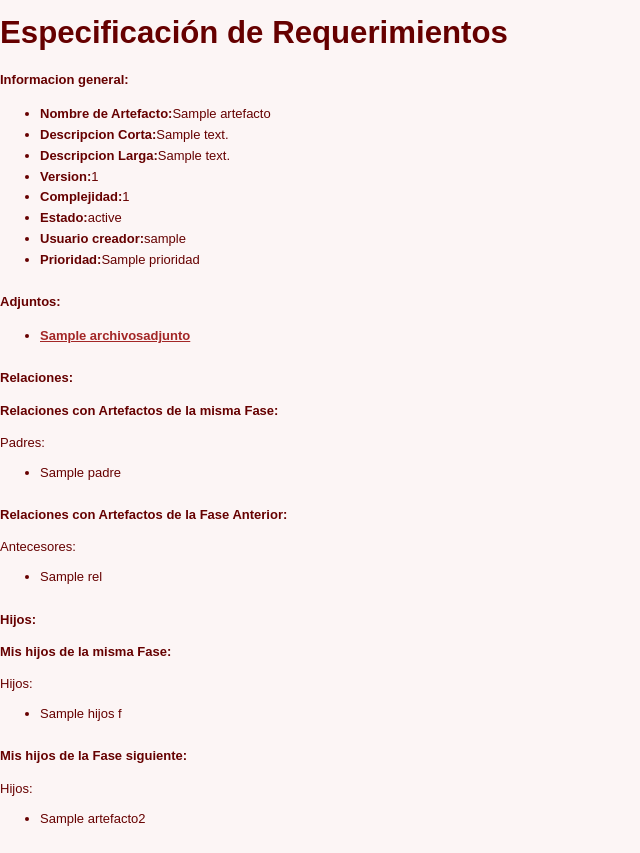
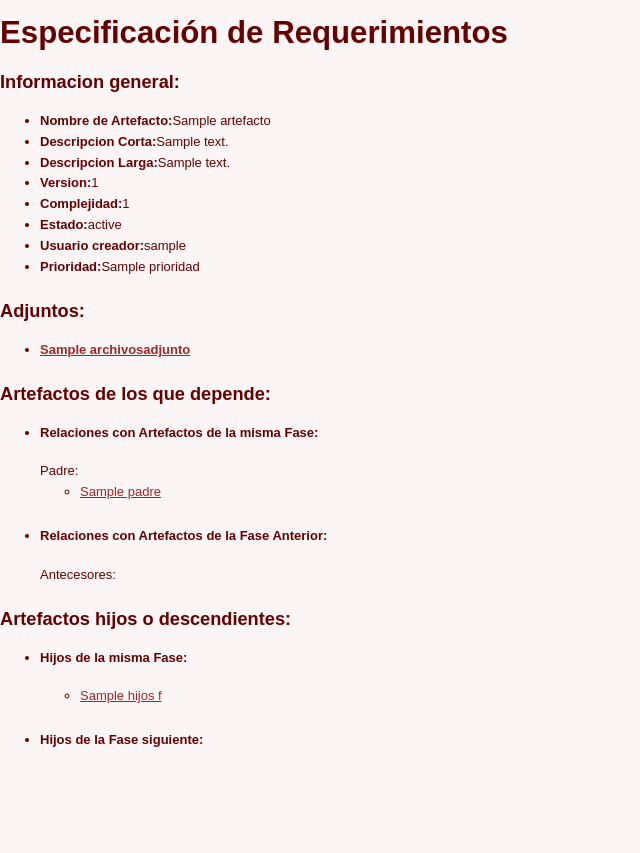
Before and after one commit to lamiamar/is2-sgps, a Django app: template sgps/templates/admin/artefacto/informacion_artefacto.html in a window 1280 px wide. Shown: the part 100-953 px from the top of the page, without its empty margins (0-640 px from the left). After the commit the page ends 847 px from the top, so only its background shows below. Run offline with Django 3.2, Linux system fonts and the light colour scheme; tables that the repository leaves empty hold one stand-in row (values such as "Sample post"); the template is opened without the code that fills it: values that come from a table or form of the project are taken from there, most other values are stand-ins (such as "Sample title", 1, 10 or a date in 2020); parts of the project's set-up code (start-up, migrations or seed data) failed here and were passed over.

Commit message:
arreglado vista de  ver artefacto, se modifico la forma en que muestra las relaciones

```diff
--- a/sgps/app/views.py
+++ b/sgps/app/views.py
@@ -1103,7 +1103,9 @@
     Mispadres = Artefacto.objects.filter(id__in=Mispadres).order_by('id')
     antecesores = Mispadres.exclude(Tipo_Artefacto__Fase=artefacto.Tipo_Artefacto.Fase)
     Mispadres = Mispadres.filter(Tipo_Artefacto__Fase=artefacto.Tipo_Artefacto.Fase)
+
     Mishijos = RelacionArtefacto.objects.filter(artefactoPadre=artefacto, Activo=True).values_list('artefactoHijo', flat=True)
+    Mishijos = Artefacto.objects.filter(id__in=Mishijos).order_by('id')
 
 
     fase= artefacto.Tipo_Artefacto.Fase
@@ -1111,6 +1113,7 @@
     contexto = RequestContext(request, {'proyecto': proyecto,
                                          'artefacto': artefacto,
                                          'padres': Mispadres,
+                                         'hijos': Mishijos,
                                          'antecesores': antecesores,
                                          'fase': fase,
                                          })
--- a/sgps/templates/admin/artefacto/informacion_artefacto.html
+++ b/sgps/templates/admin/artefacto/informacion_artefacto.html
@@ -2,7 +2,7 @@
 {% block title %}Proyecto{% endblock %}
 {% block head %}Especificaci&oacute;n de Requerimientos<br>{% endblock %}
 {% block content %}
-<h4>Informacion general:</h4>
+<h3>Informacion general:</h3>
 <ul>
      <li> <strong>Nombre de Artefacto:</strong>{{ artefacto.Nombre }}</li>
      <li> <strong>Descripcion Corta:</strong>{{ artefacto.DescripcionCorta }}</li>
@@ -14,7 +14,7 @@
      <li> <strong>Prioridad:</strong>{{ Prioridad }}</li>
 
 </ul>
-<h4>Adjuntos:</h4>
+<h3>Adjuntos:</h3>
 {% if archivos %}
     <ul>
     {% for archivo in archivos %}
@@ -25,54 +25,71 @@
 {% else %}
 <p>A&uacute;n no se han adjuntado archivos al artefacto </p>
 {% endif %}
-<h4>Relaciones:</h4>
 
+<h3>Artefactos de los que depende:</h3>
 {% if padres or antecesores %}
-
+<ul>
+       <li><h4>Relaciones con Artefactos de la misma Fase:</h4></li>
 	    {% if padres %}
-            <h4>Relaciones con Artefactos de la misma Fase:</h4>
-            Padres:
+            Padre:
 	        <ul>
 		    {% for ar in padres%}
-                <li>{{ar.Nombre}}
+		    	<li>
+		    	<a href="/proyecto/{{proyecto.id}}/verInfo/{{ar.id}}/" class="edit">{{ar.Nombre}}</a></li>
 		    {% endfor %}
+
 	        </ul>
+
 	    {% endif %}
 
         {% if antecesores %}
-            <h4>Relaciones con Artefactos de la Fase Anterior:</h4>
+	    	<li><h4>Relaciones con Artefactos de la Fase Anterior:</h4></li>
+
             Antecesores:
 	    	<ul>
 			{% for artefacto2 in antecesores%}
-                <li>{{artefacto2.Nombre}}
+			    {% ifequal artefacto2.Tipo_Artefacto.Fase 'E' %}
+<li><a href="/proyecto/{{proyecto.id}}/verInfo/{{artefacto2.id}}/" class="edit">{{artefacto2.Nombre}}</a>: (Especificacion de Requerimientos)</li>
+
+				 {% endifequal %}
+				 {% ifequal artefacto2.Tipo_Artefacto.Fase 'D' %}
+				   <li><a href="/proyecto/{{proyecto.id}}/verInfo/{{artefacto2.id}}/" class="edit">{{artefacto2.Nombre}}</a>:(Disenho)</li>
+				 {% endifequal %}
 			{% endfor %}
+	    {% endif %}
 		</ul>
-        {% endif %}
-
+</ul>
 {% else %}
 	<p>No existe ninguna Relacion </p>
 {% endif %}
 
-<h4>Hijos:</h4>
+
+<h3>Artefactos hijos o descendientes:</h3>
+<ul>
  {% if hijosF or hijosS %}
          {% if hijosF %}
-           <h4>Mis hijos de la misma Fase:</h4>
-            Hijos:
+           <li><h4>Hijos de la misma Fase:</h4></li>
             <ul>
               {% for ar in hijosF%}
-                 <li>{{ar.Nombre}}
+              <li><a href="/proyecto/{{proyecto.id}}/verInfo/{{ar.id}}/" class="edit">{{ar.Nombre}}</a></li>
               {% endfor %}
                   </ul>
         {% endif %}
 
         {% if hijosS %}
-             <h4>Mis hijos de la Fase siguiente:</h4>
-              Hijos:
+             <li><h4>Hijos de la Fase siguiente:</h4></li>
               <ul>
               {% for artefacto2 in hijosS %}
-                  <li>{{artefacto2.Nombre}}
+
+				 {% ifequal artefacto2.Tipo_Artefacto.Fase 'D' %}
+				 <li><a href="/proyecto/{{proyecto.id}}/verInfo/{{artefacto2.id}}/" class="edit">{{artefacto2.Nombre}}</a>: (Disenho)</li>
+				 {% endifequal %}
+				 {% ifequal artefacto2.Tipo_Artefacto.Fase 'I' %}
+				   <li><a href="/proyecto/{{proyecto.id}}/verInfo/{{artefacto2.id}}/" class="edit">{{artefacto2.Nombre}}}</a>:(Implementacion)</li>
+				 {% endifequal %}
               {% endfor %}
         {% endif %}
+             </ul>
 </ul>
 {% else %}
     <p>No existe ningun hijo </p>
```
Also changed, not shown: sgps/templates/admin/artefacto/relacionArtefacto.html (+33 -5 lines). Lines whose indentation alone changed are shown as unchanged.
